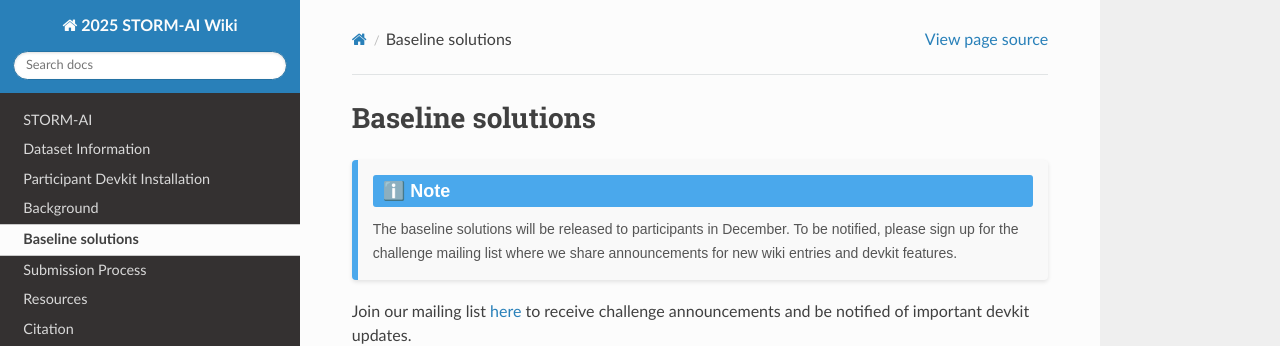
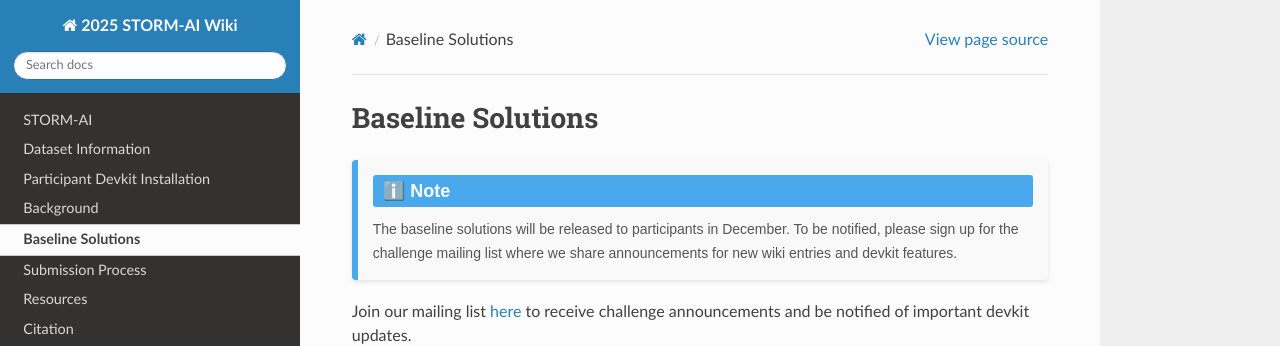
Before and after one commit to olgupila/STORM-AI-devkit-2025, a Sphinx documentation site: the page built from docs/baseline.md, in a window 1280 px wide. Shown: the top 346 px of the page. Built offline with Sphinx 7.4.7 and the Read the Docs theme 3.1.0, drawn with Linux system fonts in a browser that asks for light colours; pages that are not in the unit, such as notebooks, are missing from menus.

```diff
--- a/docs/baseline.md
+++ b/docs/baseline.md
@@ -1,4 +1,4 @@
-# Baseline solutions
+# Baseline Solutions
 
 <div style="display: flex; flex-direction: column; background-color: #f9f9f9; border-left: 6px solid #4aa8ec; border-radius: 4px; padding: 15px; margin: 20px 0; box-shadow: 0 2px 4px rgba(0, 0, 0, 0.1); font-family: Arial, sans-serif;">
     <div style="font-size: 18px; font-weight: bold; color: #ffffff; background-color: #4aa8ec; display: inline-block; padding: 5px 10px; border-radius: 3px; margin-bottom: 10px;">ℹ️ Note</div>
```
